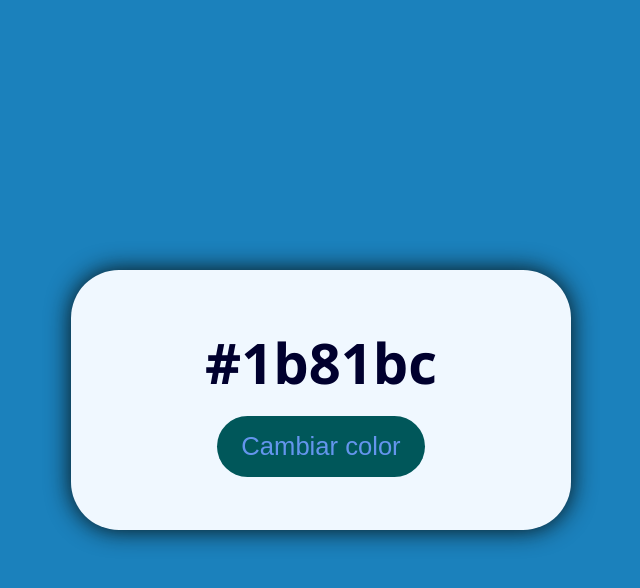
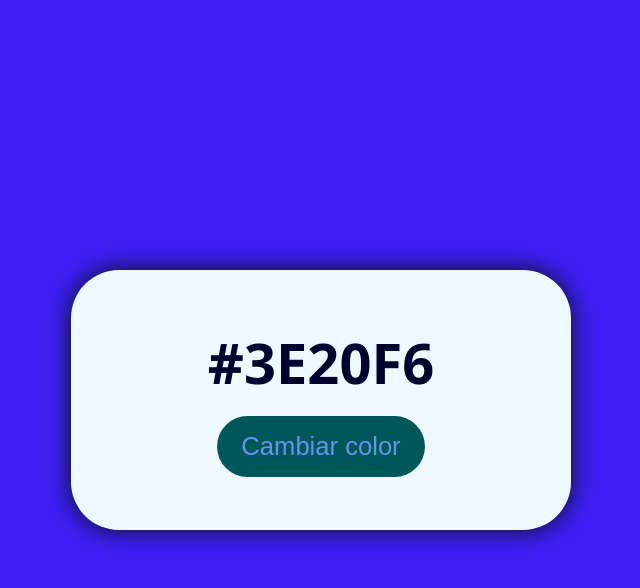
Before and after one commit to 10montse10/Practica_cambiar_color, a plain HTML site: page index.html in a window 1280 px wide. Both pictures are taken after a click on the button "Cambiar color". Shown: the whole page, without its empty margins (319-959 px from the left). Drawn offline with Linux system fonts and the light colour scheme.

Commit message:
Programamos Cambio de Color

```diff
--- a/index.html
+++ b/index.html
@@ -5,12 +5,12 @@
   <meta name="viewport" content="width=device-width, initial-scale=1.0">
   <title>Cambio de color ✨</title>
   <link rel="stylesheet" href="style.css">
-  <script src="script.js"></script>
+  <script src="script.js" defer></script>
 
 </head>
 <body class="flex-center">
   <main class="flex-center">
-    <p> #1b81bc </p>
+    <p id="color"> #1b81bc </p>
     <button id="button"> Cambiar color </button>
   </main>
 
--- a/script.js
+++ b/script.js
@@ -0,0 +1,33 @@
+/* Obtener referencias en parrafo y al botón */
+const color = document.getElementById("color");
+const button = document.getElementById("button");
+
+/* manejar al evento */
+
+button.addEventListener("click", cambiarColor);
+
+
+
+function cambiarColor(){
+
+  /*  funcion añidada */
+  function colores (){
+    /* codigo quie se ejecuta */
+    const opciones = "0123456789ABCDEF"
+    let colorHex = "#";
+
+    /* Recorrer el string opciones  */
+    for (let i = 0; i < 6; i++){
+      let indicealeatorio = Math.floor(Math.random() * 16);
+      colorHex += opciones[indicealeatorio]; // #000000
+    }
+
+    return colorHex;
+  }
+
+  /* actualiza cambiar texto */
+  let coloraleatorio = colores();
+  /* actualiza cambiar color */
+  color.textContent = coloraleatorio;
+  document.body.style.backgroundColor = coloraleatorio;
+}
```
